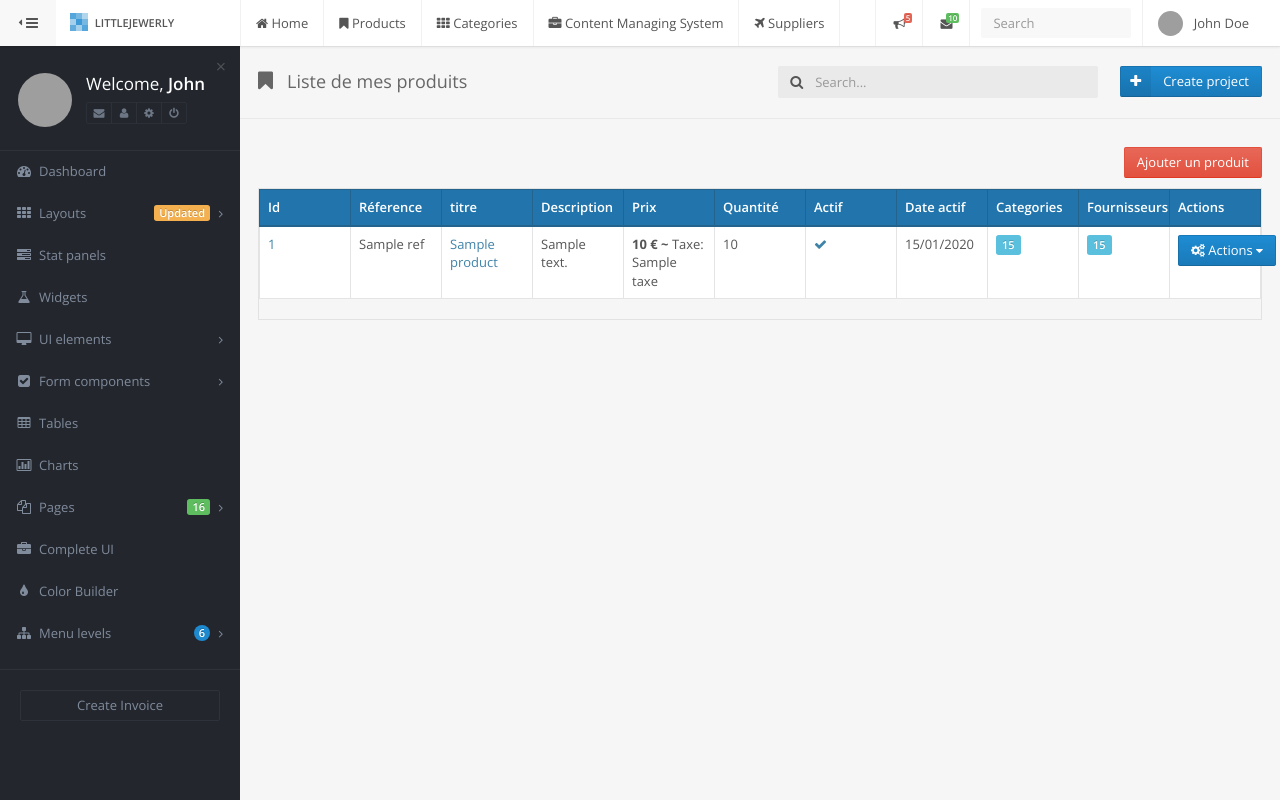
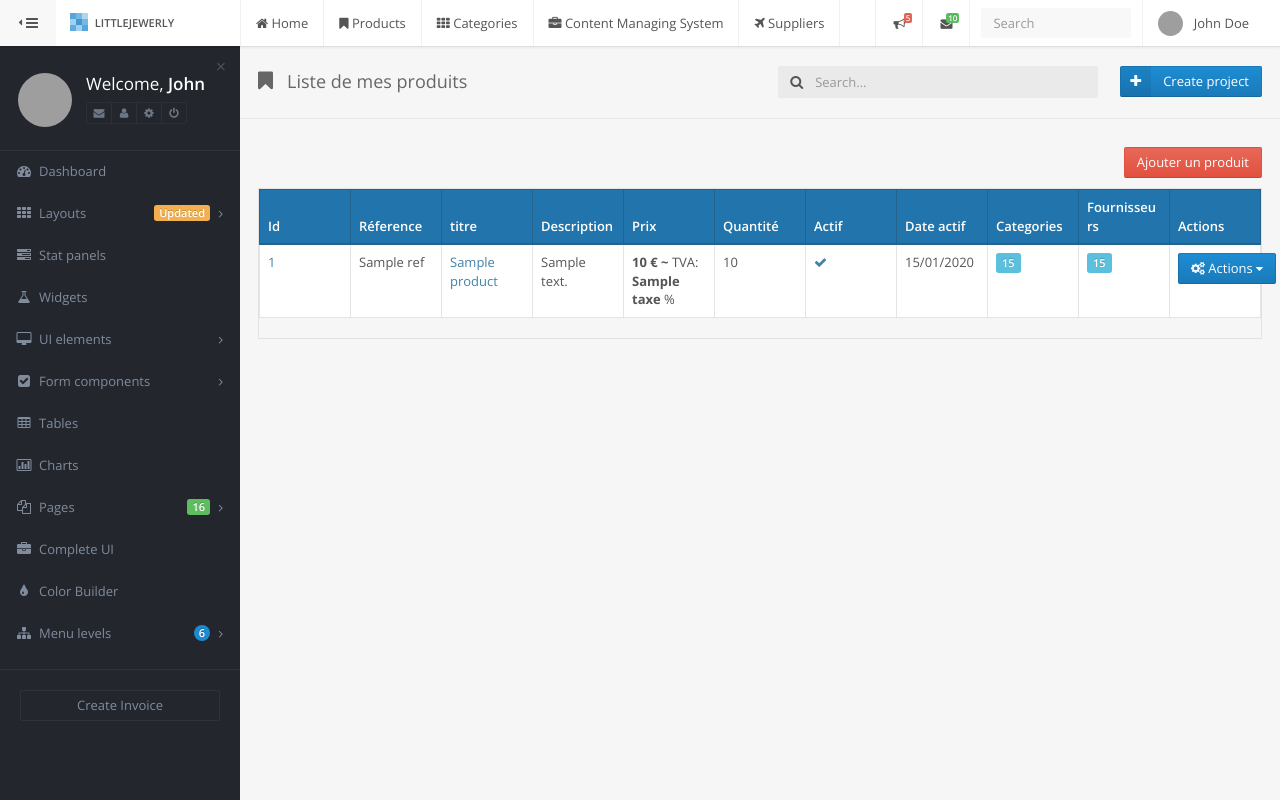
Before and after one commit to SaYYYaS/store, a Symfony app: template store/src/Store/BackendBundle/Resources/views/Product/list.html.twig in a window 1280 px wide. Run offline with Twig, Linux system fonts and the light colour scheme; the template is opened without the code that fills it: most values are stand-ins (such as "Sample title", 1, 10 or a date in 2020); some libraries are stand-ins or nearby versions; grey boxes are pictures that could not be loaded.

Commit message:
last update

```diff
--- a/store/src/Store/BackendBundle/Resources/views/CMS/list.html.twig
+++ b/store/src/Store/BackendBundle/Resources/views/CMS/list.html.twig
@@ -11,7 +11,7 @@
         </a>
     </div>
     <div class="table-info">
-        <table class="table table-bordered" style="table-layout: fixed;">
+        <table class="table table-bordered" style="table-layout: fixed; word-wrap: break-word;">
             <thead>
             <tr>
                 <th>id</th>
--- a/store/src/Store/BackendBundle/Resources/views/Category/list.html.twig
+++ b/store/src/Store/BackendBundle/Resources/views/Category/list.html.twig
@@ -11,7 +11,7 @@
         </a>
     </div>
     <div class="table-info">
-        <table class="table table-bordered" style="table-layout: fixed;">
+        <table class="table table-bordered" style="table-layout: fixed; word-wrap: break-word;">
             <thead>
             <tr>
                 <th>id</th>
--- a/store/src/Store/BackendBundle/Resources/views/Product/_form.html.twig
+++ b/store/src/Store/BackendBundle/Resources/views/Product/_form.html.twig
@@ -42,8 +42,9 @@
 </div>
 <hr/>
 <div class="row">
-    <div class="col-md-6">{{ form_row(form.supplier) }}</div>
-    <div class="col-md-6">{{ form_row(form.tag) }}</div>
+    <div class="col-md-5">{{ form_row(form.supplier) }}</div>
+    <div class="col-md-5">{{ form_row(form.tag) }}</div>
+    <div class="col-md-2">{{ form_row(form.file) }}</div>
 </div>
 <hr/>
 {{ form_widget(form.envoyer,{'attr' : {'class' : 'pull-right btn btn-lg btn btn-primary'}}) }}
--- a/store/src/Store/BackendBundle/Resources/views/Product/list.html.twig
+++ b/store/src/Store/BackendBundle/Resources/views/Product/list.html.twig
@@ -12,7 +12,7 @@
     </div>
 <div class="table-primary table table-bordered">
     <div class="table-info">
-        <table class="table table-bordered" style="table-layout: fixed;">
+        <table class="table table-bordered" style="table-layout: fixed; word-wrap: break-word;">
             <thead>
             <tr>
                 <th>Id</th>
@@ -35,11 +35,11 @@
                     <td>{{ product.ref }}</td>
                     <td><a href="{{ path('store_backend_product_view',{'id' : product.id,'name' : product.title}) }}">{{ product.title }}</a></td>
                     <td class="col-md-3">{{ product.summary | striptags }}</td>
-                    <td><strong>{{ product.price }} € ~</strong> Taxe: {{ product.taxe }}</td>
+                    <td><strong>{{ product.price }} € ~</strong> TVA: <strong>{{ product.taxe }}</strong> %</td>
                     <td>{{ product.quantity }}</td>
                     <td class="activate-product">
                         {% if product.active %}
-                            <a href="{{ path('store_backend_product_activate',{id : product.id,active: 0}) }}"><i class="fa fa-check"></i></a>
+                            <a href="{{ path('store_backend_product_activate',{id : product.id,active: 0}) }}" data-url="{{ path('store_backend_product_activate',{id : product.id,active: 1}) }}"><i class="fa fa-check"></i></a>
                         {% else %}
                             <a href="{{ path('store_backend_product_activate',{id : product.id, active: 1}) }}"><i class="fa fa-times"></i></a>
                         {% endif %}
@@ -74,16 +74,12 @@
 {% block javascript %}
     {{ parent() }}
     <script type="application/javascript">
-    $('.activate-product').on('click', function(e){
+        $('.activate-product a').on('click', function(e){
         e.preventDefault();
-        var $link = $(this).children('a');
+        $link = $(this);
         $.ajax({
             url : $link.attr('href') }).done(function(response){
-            var new_active = response.data == 1 ? 0 : 1;
-            console.log($link.attr('href', $link.attr('href').slice(0,-1) + new_active));
-                $link.children().toggleClass('fa fa-check');
-                $link.children().toggleClass('fa fa-times');
-
+                updateActive($link);
         });
     });
     </script>
--- a/store/src/Store/BackendBundle/Resources/views/Supplier/list.html.twig
+++ b/store/src/Store/BackendBundle/Resources/views/Supplier/list.html.twig
@@ -6,7 +6,7 @@
 {% block content %}
 
     <div class="table-info">
-        <table class="table table-bordered" style="table-layout: fixed;">
+        <table class="table table-bordered" style="table-layout: fixed; word-wrap: break-word;">
             <thead>
             <tr>
                 <th>Id</th>
```
Also changed, not shown: store/src/Store/BackendBundle/Controller/ProductController.php (+10 -3 lines), store/src/Store/BackendBundle/Entity/Product.php (+59 -0 lines), store/src/Store/BackendBundle/Form/ProductType.php (+8 -1 lines), store/web/uploads/products/09moth-despicable-moth.jpg (added).
